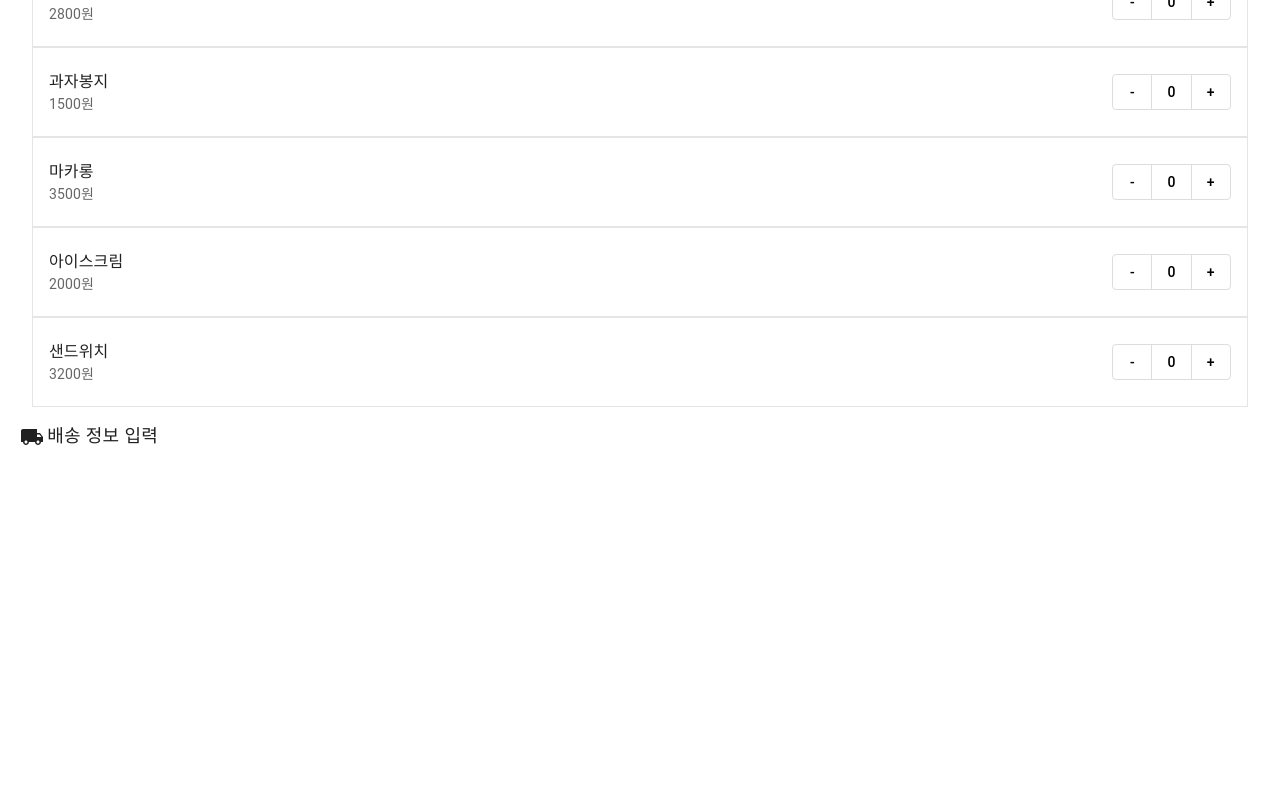
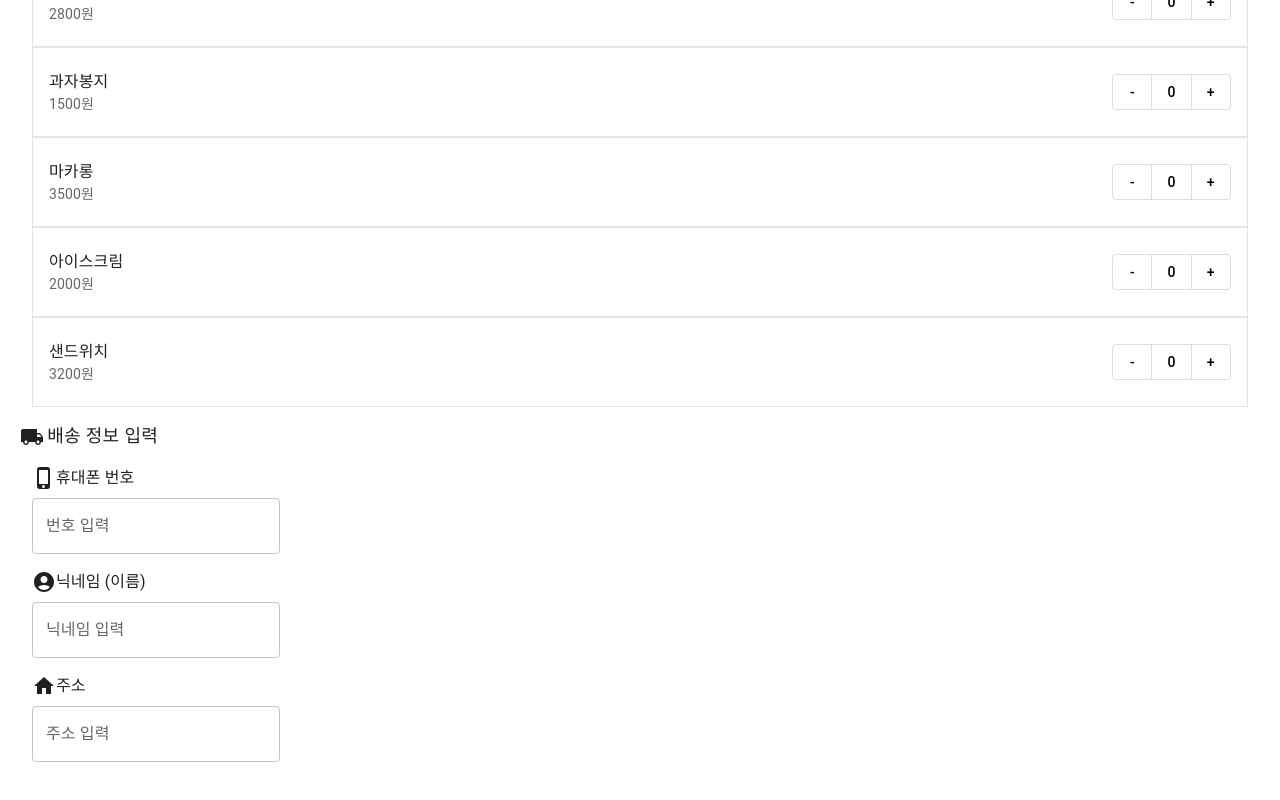
Before and after one commit to joshua-legend/09_girl, a Next.js app: page / in a window 1280 px wide. Shown: the part 520-1320 px from the top of the page. Before the commit the page ends 1030 px from the top, so only its background shows below. Built offline with nearby package versions, Linux system fonts and the light colour scheme; a web font is replaced by a local one.

Commit message:
icon & title made

```diff
--- a/components/molecules/IconTitleInput/IconTitleInput.tsx
+++ b/components/molecules/IconTitleInput/IconTitleInput.tsx
@@ -1,12 +1,18 @@
-import React, { useState } from 'react'
-import { TotalProps } from '@components/atoms/Total/Total'
+import React, { ReactElement, useState } from 'react'
 import IconTitleInputView, { IconTitleInputViewProps } from '@components/molecules/IconTitleInput/IconTitleInputView'
 import IconTitleInputAction from '@components/molecules/IconTitleInput/IconTitleInputAction'
+import { AccountCircle, SvgIconComponent } from '@mui/icons-material'
 
-export type IconTitleInputProps = {}
+export type IconTitleInputProps = {
+  icon: ReactElement
+  title: string
+  label: string
+}
 const IconTitleInput = (props: IconTitleInputProps) => {
   const actions = IconTitleInputAction()
-  const newProps = {} as IconTitleInputViewProps & TotalProps
+  const newProps = {
+    ...props,
+  } as IconTitleInputViewProps
 
   return <IconTitleInputView {...newProps} />
 }
--- a/components/molecules/IconTitleInput/IconTitleInputView.tsx
+++ b/components/molecules/IconTitleInput/IconTitleInputView.tsx
@@ -1,20 +1,36 @@
 import React from 'react'
-import { Box as NavbarBox, Box as Footer, BoxProps, FormControl, FormControlLabel, FormLabel, Radio, RadioGroup } from '@mui/material'
+import { Box as IconWithTitle, Box as Text, BoxProps, Grid, Stack, StackProps, TextField, Typography } from '@mui/material'
 import { IconTitleInputProps } from '@components/molecules/IconTitleInput/IconTitleInput'
+import { AccountCircle } from '@mui/icons-material'
 
 export type IconTitleInputViewProps = {} & IconTitleInputProps
 
 const IconTitleInputView = (props: IconTitleInputViewProps) => {
-  const uiConfig = {}
+  const uiConfig = {
+    Stack: {
+      sx: {
+        margin: '1rem 0',
+      },
+    } as StackProps,
+    IconWithTitle: {
+      sx: {
+        display: 'flex',
+        marginBottom: '0.5rem',
+      },
+    } as BoxProps,
+    Text: {} as BoxProps,
+  }
 
   return (
-    <FormControl>
-      <FormLabel>Gender</FormLabel>
-      <RadioGroup defaultValue='female'>
-        <FormControlLabel value='delivery' control={<Radio />} label='배달 받기' />
-        <FormControlLabel value='pickup' control={<Radio />} label='픽업 하기' />
-      </RadioGroup>
-    </FormControl>
+    <Stack {...uiConfig.Stack}>
+      <IconWithTitle {...uiConfig.IconWithTitle}>
+        {props.icon}
+        <Typography>{props.title}</Typography>
+      </IconWithTitle>
+      <Text>
+        <TextField label={props.label} variant='outlined' />
+      </Text>
+    </Stack>
   )
 }
 
--- a/components/organisms/AddressInputBanner/AddressInputBanner.tsx
+++ b/components/organisms/AddressInputBanner/AddressInputBanner.tsx
@@ -1,17 +1,32 @@
 import React, { useState } from 'react'
-import ItemPickerBannerView, { ItemPickerBannerViewProps } from '@components/organisms/ItemPickerBanner/ItemPickerBannerView'
-import ItemPickerBannerAction, { ItemPickerBannerActionHandlers } from '@components/organisms/ItemPickerBanner/ItemPickerBannerAction'
-import { ItemCounterProps } from '@components/molecules/ItemCounter/ItemCounter'
-import { TotalProps } from '@components/atoms/Total/Total'
-import AddressInputBannerAction from '@components/organisms/AddressInputBanner/AddressInputBannerAction'
-import AddressInputBannerView from '@components/organisms/AddressInputBanner/AddressInputBannerView'
-
-export type AddressInputBannerProps = {
-}
+import AddressInputBannerView, { AddressInputBannerViewProps } from '@components/organisms/AddressInputBanner/AddressInputBannerView'
+import { AccountCircle } from '@mui/icons-material'
+import PhoneIphoneIcon from '@mui/icons-material/PhoneIphone'
+import HomeIcon from '@mui/icons-material/Home'
+export type AddressInputBannerProps = {}
 
 const AddressInputBanner = (props: AddressInputBannerProps) => {
-  const [total, setTotal] = useState<number>(0)
-  return <AddressInputBannerView {...props} />
+  const newProps = {
+    iconTitles: [
+      {
+        icon: <PhoneIphoneIcon />,
+        title: '휴대폰 번호',
+        label: '번호 입력',
+      },
+      {
+        icon: <AccountCircle />,
+        title: '닉네임 (이름)',
+        label: '닉네임 입력',
+      },
+      {
+        icon: <HomeIcon />,
+        title: '주소',
+        label: '주소 입력',
+      },
+    ],
+  } as AddressInputBannerViewProps
+
+  return <AddressInputBannerView {...newProps} />
 }
 
 export default AddressInputBanner
--- a/components/organisms/AddressInputBanner/AddressInputBannerView.tsx
+++ b/components/organisms/AddressInputBanner/AddressInputBannerView.tsx
@@ -1,15 +1,17 @@
 import React from 'react'
 import 'swiper/css'
 import 'swiper/css/pagination'
-import { Box as Banner, BoxProps, Button, ButtonProps, TypographyProps } from '@mui/material'
+import { Box as Banner, Box as IconTitleBox, BoxProps, TypographyProps } from '@mui/material'
 import { AddressInputBannerActionHandlers } from './AddressInputBannerAction'
 import Typography from '@mui/material/Typography'
 import { FONTS } from '@styles/fonts'
 import { AddressInputBannerProps } from '@components/organisms/AddressInputBanner/AddressInputBanner'
 import LocalShippingIcon from '@mui/icons-material/LocalShipping'
-import PickupDeliveryRadioGroup from '@components/molecules/PickupDeliveryRadioGroup/PickupDeliveryRadioGroup'
+import IconTitleInput, { IconTitleInputProps } from '@components/molecules/IconTitleInput/IconTitleInput'
 
-export type AddressInputBannerViewProps = {} & AddressInputBannerProps
+export type AddressInputBannerViewProps = {
+  iconTitles: IconTitleInputProps[]
+} & AddressInputBannerProps
 
 const AddressInputBannerView = (props: AddressInputBannerViewProps & AddressInputBannerActionHandlers) => {
   const uiConfig = {
@@ -38,6 +40,11 @@ const AddressInputBannerView = (props: AddressInputBannerViewProps & AddressInpu
         marginRight: '0.2rem',
       },
     },
+    IconTitleBox: {
+      sx: {
+        margin: '1rem 2rem',
+      },
+    } as BoxProps,
   }
 
   return (
@@ -45,11 +52,11 @@ const AddressInputBannerView = (props: AddressInputBannerViewProps & AddressInpu
       <Typography {...uiConfig.Title}>
         <LocalShippingIcon {...uiConfig.Truck} /> 배송 정보 입력
       </Typography>
-      {/*<ItemCountersBox {...uiConfig.ItemBox}>*/}
-      {/*  {props.items.map((item, index) => {*/}
-      {/*    return <ItemCounter {...item} {...props} key={index} />*/}
-      {/*  })}*/}
-      {/*</ItemCountersBox>*/}
+      <IconTitleBox {...uiConfig.IconTitleBox}>
+        {props.iconTitles.map((iconTitle, index) => {
+          return <IconTitleInput {...iconTitle} key={index} />
+        })}
+      </IconTitleBox>
     </Banner>
   )
 }
```
